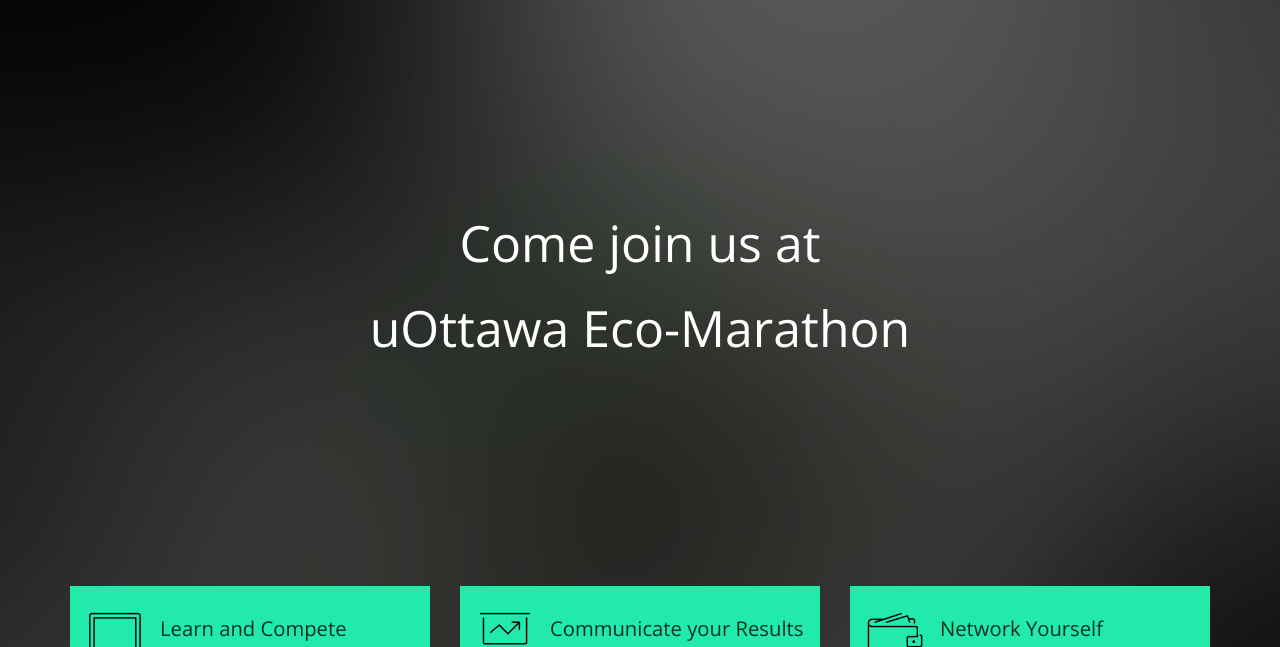
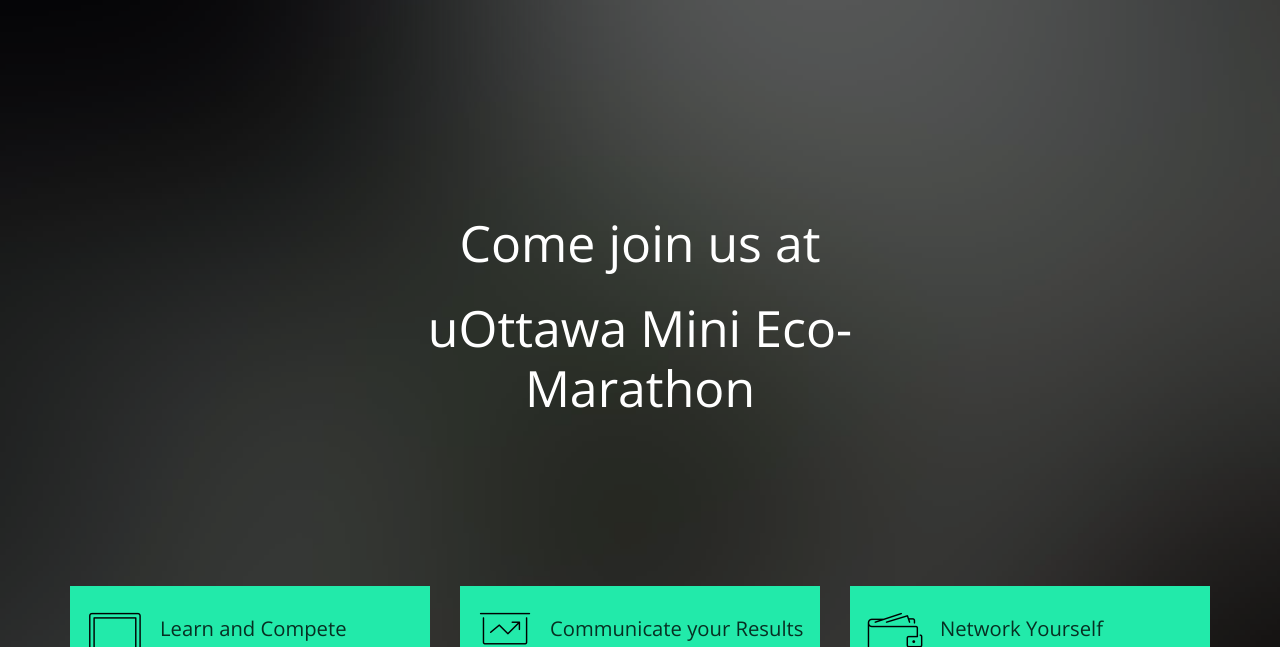
Before and after one commit to UOERacing/SEM-Mini, a website: page index.html in a window 1280 px wide. Shown: the part 88-735 px from the top of the page. Drawn offline with nearby package versions, Linux system fonts and the light colour scheme; files whose address does not match are found by name.

Commit message:
name change 2

```diff
--- a/index.html
+++ b/index.html
@@ -3,7 +3,7 @@
   <head>
     <meta charset="utf-8">
     <meta name="viewport" content="width=device-width, initial-scale=1">
-    <title>uOttawa Eco-Marathon</title>
+    <title>uOttawa Mini Eco-Marathon</title>
     <meta name="description" content="uOttawa's very first electric Eco-Marathon">
     <meta name="keywords" content="SEM, shell eco-marathon mini, SEM mini, uOttawa SEM, UOE Racing">
 
@@ -67,7 +67,7 @@
             <div class="col-md-12 text-center">
               <div class="slides-text probootstrap-animate" data-animate-effect="fadeIn">
                 <h2>Come join us at</h2>
-                <h2 style="margin-top: 0">uOttawa Eco-Marathon</h2>
+                <h2 style="margin-top: 0">uOttawa Mini Eco-Marathon</h2>
               </div>
             </div>
           </div>
@@ -315,7 +315,7 @@
       <div class="row copyright">
         <div class="col-md-6">
           <div class="probootstrap-footer-widget">
-            <p>&copy; 2019 <strong>uOttawa Eco-Marathon</strong>. <br> In Partnership with <a href="https://www.shell.com/make-the-future/shell-ecomarathon.html">Shell</a></p>
+            <p>&copy; 2019 <strong>uOttawa Mini Eco-Marathon</strong>. <br> In Partnership with <a href="https://www.shell.com/make-the-future/shell-ecomarathon.html">Shell</a></p>
           </div>
         </div>
         <div class="col-md-6">
```
